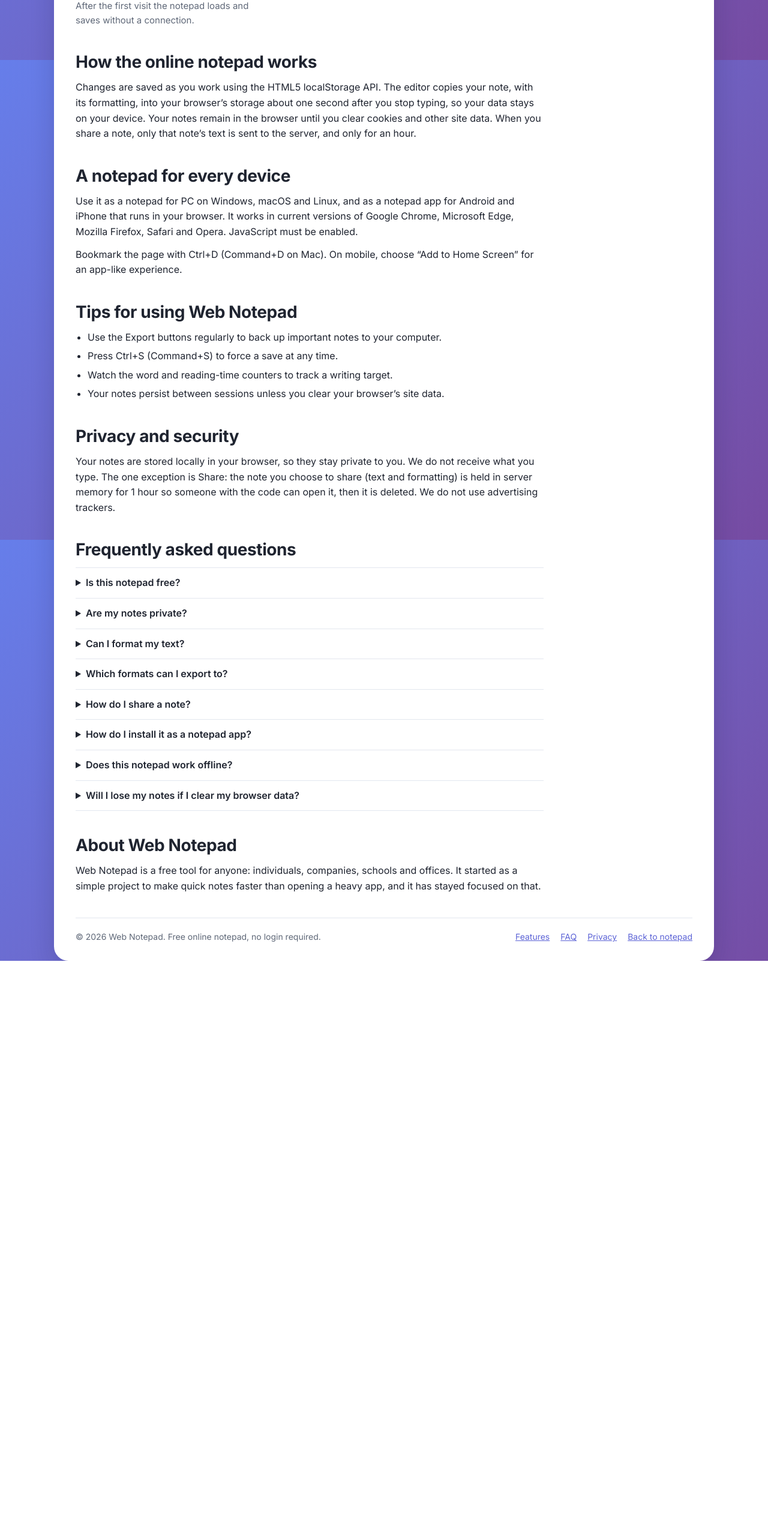
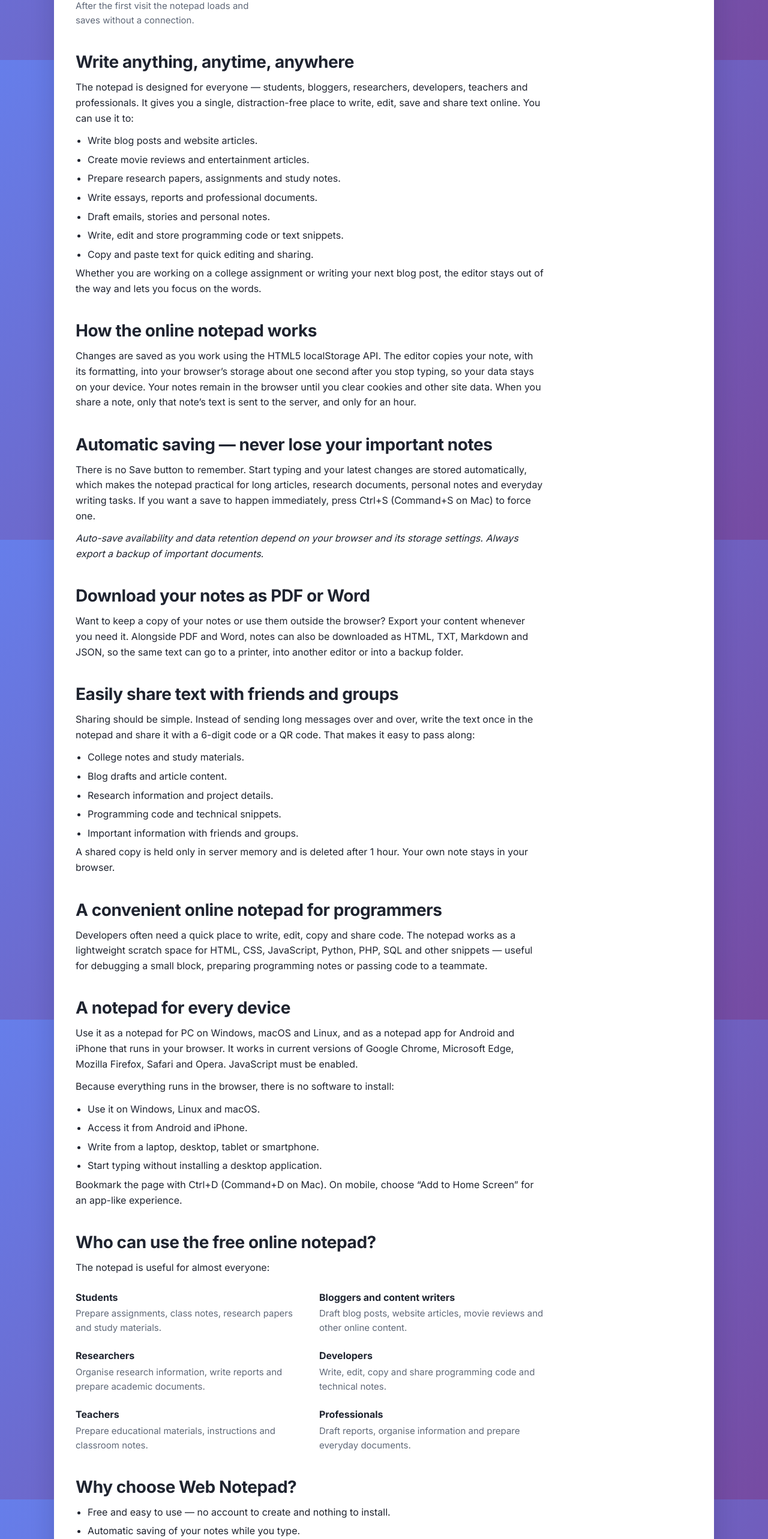
Before and after one commit to Rajsekhar-2003/WebNotepad, a React (Vite) app: page / in a window 1280 px wide. Shown: the part 1500-4066 px from the top of the page at 60% size. Before the commit the page ends 3102 px from the top, so only its background shows below. Built offline with nearby package versions, Linux system fonts and the light colour scheme.

Commit message:
Update SeoContent.jsx

```diff
--- a/src/components/SeoContent.jsx
+++ b/src/components/SeoContent.jsx
@@ -11,6 +11,36 @@ const FEATURES = [
   ['Dark mode', 'Switch themes with one click. Your choice is remembered.'],
   ['Keyboard shortcuts', 'Standard shortcuts for formatting, undo, redo, links and saving.'],
   ['Works offline', 'After the first visit the notepad loads and saves without a connection.'],
+];
+
+const USE_CASES = [
+  'Write blog posts and website articles.',
+  'Create movie reviews and entertainment articles.',
+  'Prepare research papers, assignments and study notes.',
+  'Write essays, reports and professional documents.',
+  'Draft emails, stories and personal notes.',
+  'Write, edit and store programming code or text snippets.',
+  'Copy and paste text for quick editing and sharing.',
+];
+
+const AUDIENCES = [
+  ['Students', 'Prepare assignments, class notes, research papers and study materials.'],
+  ['Bloggers and content writers', 'Draft blog posts, website articles, movie reviews and other online content.'],
+  ['Researchers', 'Organise research information, write reports and prepare academic documents.'],
+  ['Developers', 'Write, edit, copy and share programming code and technical notes.'],
+  ['Teachers', 'Prepare educational materials, instructions and classroom notes.'],
+  ['Professionals', 'Draft reports, organise information and prepare everyday documents.'],
+];
+
+const REASONS = [
+  'Free and easy to use — no account to create and nothing to install.',
+  'Automatic saving of your notes while you type.',
+  'Simple, distraction-free interface with no ads.',
+  'Download as PDF, Word, HTML, TXT, Markdown or JSON.',
+  'Share notes with a 6-digit code or QR code.',
+  'Useful for articles, research papers and assignments.',
+  'Handles programming code as well as prose.',
+  'Accessible from desktop and mobile browsers.',
 ];
 
 export default function SeoContent() {
@@ -32,6 +62,24 @@ export default function SeoContent() {
         </dl>
       </section>
 
+      <section id="use-cases" aria-labelledby="use-cases-h">
+        <h2 id="use-cases-h">Write anything, anytime, anywhere</h2>
+        <p>
+          The notepad is designed for everyone — students, bloggers, researchers, developers, teachers and
+          professionals. It gives you a single, distraction-free place to write, edit, save and share text online.
+          You can use it to:
+        </p>
+        <ul className="tips">
+          {USE_CASES.map((useCase) => (
+            <li key={useCase}>{useCase}</li>
+          ))}
+        </ul>
+        <p>
+          Whether you are working on a college assignment or writing your next blog post, the editor stays out of the
+          way and lets you focus on the words.
+        </p>
+      </section>
+
       <section aria-labelledby="how-h">
         <h2 id="how-h">How the online notepad works</h2>
         <p>
@@ -42,6 +90,57 @@ export default function SeoContent() {
         </p>
       </section>
 
+      <section id="save" aria-labelledby="save-h">
+        <h2 id="save-h">Automatic saving — never lose your important notes</h2>
+        <p>
+          There is no Save button to remember. Start typing and your latest changes are stored automatically, which
+          makes the notepad practical for long articles, research documents, personal notes and everyday writing
+          tasks. If you want a save to happen immediately, press Ctrl+S (Command+S on Mac) to force one.
+        </p>
+        <p>
+          <em>
+            Auto-save availability and data retention depend on your browser and its storage settings. Always export a
+            backup of important documents.
+          </em>
+        </p>
+      </section>
+
+      <section id="download" aria-labelledby="download-h">
+        <h2 id="download-h">Download your notes as PDF or Word</h2>
+        <p>
+          Want to keep a copy of your notes or use them outside the browser? Export your content whenever you need it.
+          Alongside PDF and Word, notes can also be downloaded as HTML, TXT, Markdown and JSON, so the same text can go
+          to a printer, into another editor or into a backup folder.
+        </p>
+      </section>
+
+      <section id="share" aria-labelledby="share-h">
+        <h2 id="share-h">Easily share text with friends and groups</h2>
+        <p>
+          Sharing should be simple. Instead of sending long messages over and over, write the text once in the notepad
+          and share it with a 6-digit code or a QR code. That makes it easy to pass along:
+        </p>
+        <ul className="tips">
+          <li>College notes and study materials.</li>
+          <li>Blog drafts and article content.</li>
+          <li>Research information and project details.</li>
+          <li>Programming code and technical snippets.</li>
+          <li>Important information with friends and groups.</li>
+        </ul>
+        <p>
+          A shared copy is held only in server memory and is deleted after 1 hour. Your own note stays in your browser.
+        </p>
+      </section>
+
+      <section id="developers" aria-labelledby="developers-h">
+        <h2 id="developers-h">A convenient online notepad for programmers</h2>
+        <p>
+          Developers often need a quick place to write, edit, copy and share code. The notepad works as a lightweight
+          scratch space for HTML, CSS, JavaScript, Python, PHP, SQL and other snippets — useful for debugging a small
+          block, preparing programming notes or passing code to a teammate.
+        </p>
+      </section>
+
       <section aria-labelledby="devices-h">
         <h2 id="devices-h">A notepad for every device</h2>
         <p>
@@ -49,10 +148,39 @@ export default function SeoContent() {
           your browser. It works in current versions of Google Chrome, Microsoft Edge, Mozilla Firefox, Safari and Opera.
           JavaScript must be enabled.
         </p>
+        <p>Because everything runs in the browser, there is no software to install:</p>
+        <ul className="tips">
+          <li>Use it on Windows, Linux and macOS.</li>
+          <li>Access it from Android and iPhone.</li>
+          <li>Write from a laptop, desktop, tablet or smartphone.</li>
+          <li>Start typing without installing a desktop application.</li>
+        </ul>
         <p>
           Bookmark the page with Ctrl+D (Command+D on Mac). On mobile, choose “Add to Home Screen” for an app-like
           experience.
         </p>
+      </section>
+
+      <section id="who" aria-labelledby="who-h">
+        <h2 id="who-h">Who can use the free online notepad?</h2>
+        <p>The notepad is useful for almost everyone:</p>
+        <dl className="feature-list">
+          {AUDIENCES.map(([t, d]) => (
+            <div key={t}>
+              <dt>{t}</dt>
+              <dd>{d}</dd>
+            </div>
+          ))}
+        </dl>
+      </section>
+
+      <section id="why" aria-labelledby="why-h">
+        <h2 id="why-h">Why choose Web Notepad?</h2>
+        <ul className="tips">
+          {REASONS.map((reason) => (
+            <li key={reason}>{reason}</li>
+          ))}
+        </ul>
       </section>
 
       <section aria-labelledby="tips-h">
@@ -92,12 +220,17 @@ export default function SeoContent() {
           Web Notepad is a free tool for anyone: individuals, companies, schools and offices. It started as a simple
           project to make quick notes faster than opening a heavy app, and it has stayed focused on that.
         </p>
+        <p>
+          Write smarter, save automatically, download easily and share anywhere — open the page and start typing.
+        </p>
       </section>
 
       <footer className="site-footer">
         <p>© 2026 Web Notepad. Free online notepad, no login required.</p>
         <nav aria-label="Footer">
           <a href="#features">Features</a>
+          <a href="#download">Download</a>
+          <a href="#share">Share</a>
           <a href="#faq">FAQ</a>
           <a href="#privacy">Privacy</a>
           <a href="#notepad">Back to notepad</a>
```
